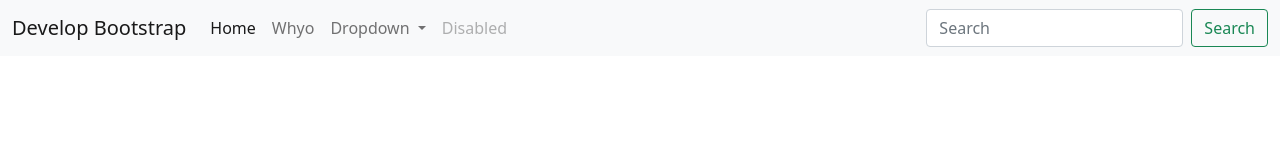
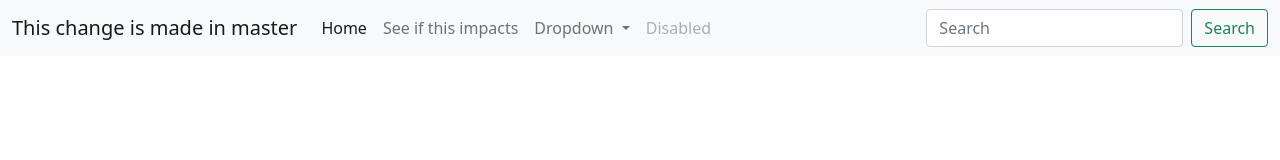
Before and after one commit to BansalAakash/DemoRepo, a plain HTML site: page index.html in a window 1280 px wide. Drawn offline with nearby package versions, Linux system fonts and the light colour scheme.

Commit message:
eoifjesfh

```diff
--- a/index.html
+++ b/index.html
@@ -13,7 +13,7 @@
   <body>
     <nav class="navbar navbar-expand-lg navbar-light bg-light">
       <div class="container-fluid">
-        <a class="navbar-brand" href="#">Develop Bootstrap</a>
+        <a class="navbar-brand" href="#">This change is made in master</a>
         <button class="navbar-toggler" type="button" data-bs-toggle="collapse" data-bs-target="#navbarSupportedContent" aria-controls="navbarSupportedContent" aria-expanded="false" aria-label="Toggle navigation">
           <span class="navbar-toggler-icon"></span>
         </button>
@@ -23,7 +23,7 @@
               <a class="nav-link active" aria-current="page" href="#">Home</a>
             </li>
             <li class="nav-item">
-              <a class="nav-link" href="#">Whyo</a>
+              <a class="nav-link" href="#">See if this impacts</a>
             </li>
             <li class="nav-item dropdown">
               <a class="nav-link dropdown-toggle" href="#" id="navbarDropdown" role="button" data-bs-toggle="dropdown" aria-expanded="false">
```
